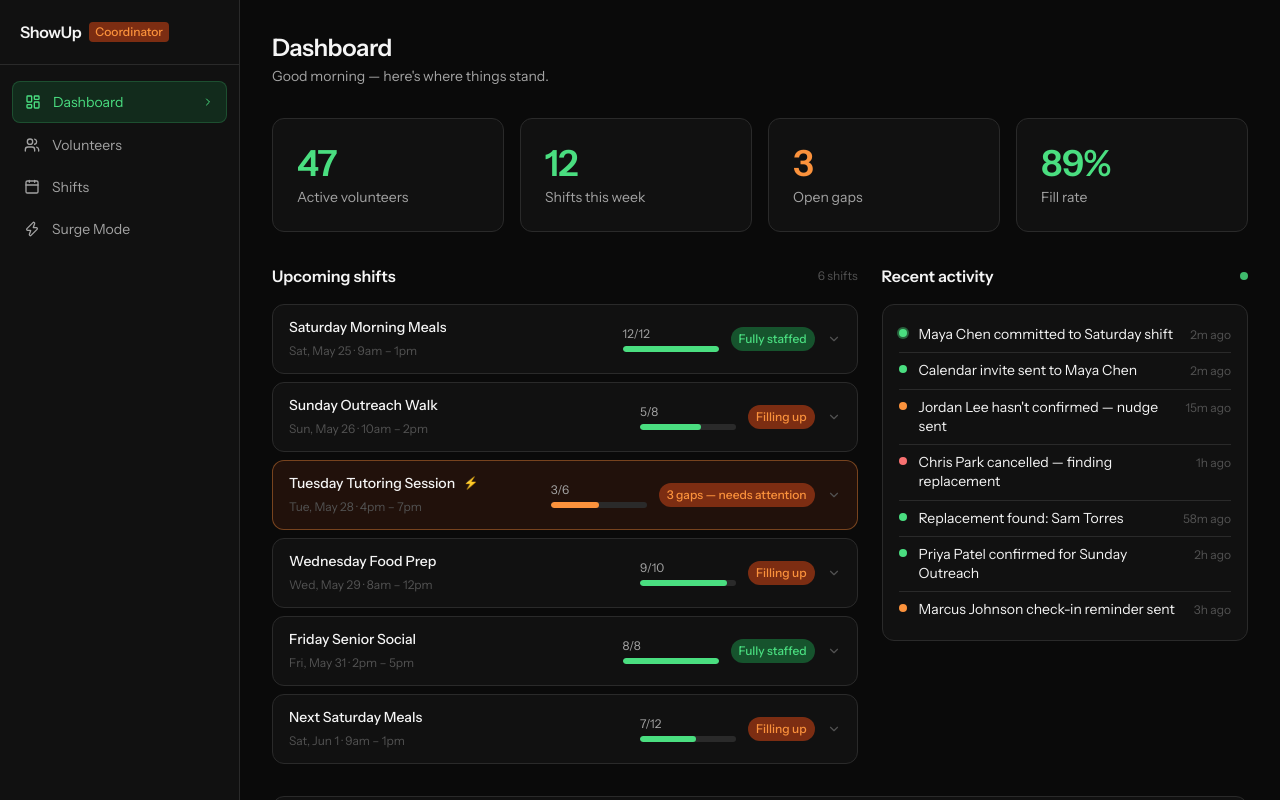
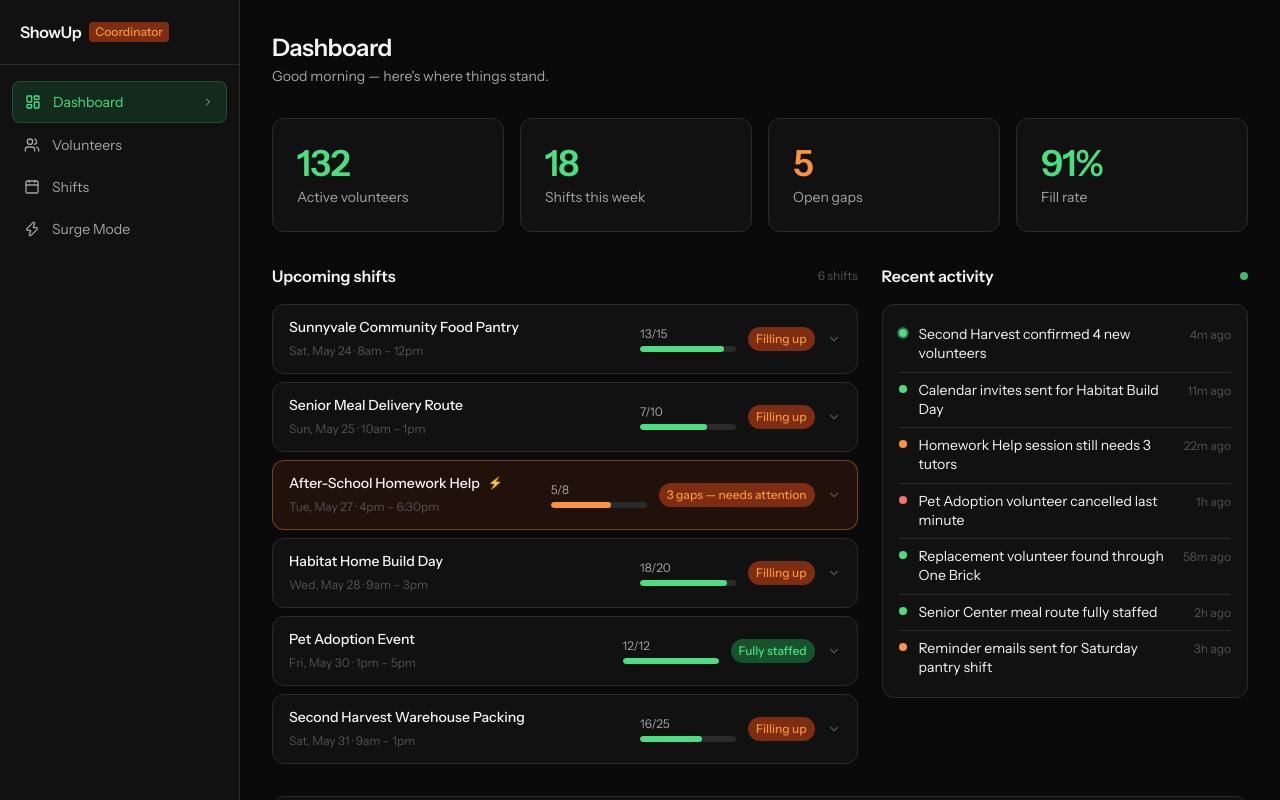
Before and after one commit to GodSquad1/VolunteerConnect, a React (Vite) app: page /coordinator in a window 1280 px wide. Shown: the top 800 px of the page. Built offline with nearby package versions, Linux system fonts and the light colour scheme.

Commit message:
Updated mockData.js

```diff
--- a/src/data/mockData.js
+++ b/src/data/mockData.js
@@ -1,56 +1,85 @@
 export const volunteers = [
   {
     id: 1,
-    name: 'Maya Chen',
-    skills: ['Teaching', 'Admin', 'Languages'],
-    availability: { Mon: ['Morning'], Wed: ['Evening'], Sat: ['Morning', 'Afternoon'] },
-    reliabilityScore: 96,
-    avatar: 'MC',
+    name: 'Sunnyvale Community Services',
+    skills: ['Food Distribution', 'Family Support', 'Case Management'],
+    availability: {
+      Mon: ['Morning', 'Afternoon'],
+      Tue: ['Morning'],
+      Thu: ['Afternoon'],
+      Sat: ['Morning'],
+    },
+    reliabilityScore: 98,
+    avatar: 'SCS',
     color: '#4ADE80',
   },
   {
     id: 2,
-    name: 'Jordan Lee',
-    skills: ['Driving', 'Construction', 'Tech'],
-    availability: { Tue: ['Afternoon'], Thu: ['Morning'], Sat: ['Afternoon'] },
-    reliabilityScore: 78,
-    avatar: 'JL',
+    name: 'Second Harvest of Silicon Valley',
+    skills: ['Food Bank', 'Warehouse Support', 'Community Outreach'],
+    availability: {
+      Tue: ['Morning', 'Afternoon'],
+      Wed: ['Morning'],
+      Fri: ['Morning', 'Afternoon'],
+      Sat: ['Morning'],
+    },
+    reliabilityScore: 96,
+    avatar: 'SH',
     color: '#FB923C',
   },
   {
     id: 3,
-    name: 'Priya Patel',
-    skills: ['First Aid', 'Teaching', 'Creative'],
-    availability: { Mon: ['Evening'], Fri: ['Morning', 'Afternoon'], Sun: ['Morning'] },
-    reliabilityScore: 91,
-    avatar: 'PP',
+    name: 'Sunnyvale Senior Center',
+    skills: ['Senior Care', 'Meal Delivery', 'Social Programs'],
+    availability: {
+      Mon: ['Afternoon'],
+      Wed: ['Morning', 'Afternoon'],
+      Fri: ['Morning'],
+      Sun: ['Afternoon'],
+    },
+    reliabilityScore: 92,
+    avatar: 'SSC',
     color: '#818CF8',
   },
   {
     id: 4,
-    name: 'Sam Torres',
-    skills: ['Cooking', 'Admin', 'Music'],
-    availability: { Wed: ['Morning', 'Afternoon'], Sat: ['Morning'], Sun: ['Afternoon'] },
-    reliabilityScore: 88,
-    avatar: 'ST',
+    name: 'Habitat for Humanity East Bay/Silicon Valley',
+    skills: ['Construction', 'Painting', 'Home Repair'],
+    availability: {
+      Thu: ['Morning'],
+      Fri: ['Morning', 'Afternoon'],
+      Sat: ['Morning', 'Afternoon'],
+    },
+    reliabilityScore: 95,
+    avatar: 'HFH',
     color: '#34D399',
   },
   {
     id: 5,
-    name: 'Chris Park',
-    skills: ['Tech', 'Creative', 'Languages'],
-    availability: { Mon: ['Afternoon'], Thu: ['Evening'], Fri: ['Morning'] },
-    reliabilityScore: 62,
-    avatar: 'CP',
+    name: 'Silicon Valley Pet Project',
+    skills: ['Animal Care', 'Fostering', 'Event Support'],
+    availability: {
+      Tue: ['Evening'],
+      Thu: ['Afternoon'],
+      Sat: ['Morning'],
+      Sun: ['Morning', 'Afternoon'],
+    },
+    reliabilityScore: 89,
+    avatar: 'SVP',
     color: '#F472B6',
   },
   {
     id: 6,
-    name: 'Marcus Johnson',
-    skills: ['Construction', 'Driving', 'First Aid'],
-    availability: { Tue: ['Morning'], Sat: ['Morning', 'Afternoon', 'Evening'], Sun: ['Morning'] },
-    reliabilityScore: 94,
-    avatar: 'MJ',
+    name: 'One Brick Silicon Valley',
+    skills: ['Event Staffing', 'Community Outreach', 'Team Volunteering'],
+    availability: {
+      Wed: ['Evening'],
+      Fri: ['Evening'],
+      Sat: ['Morning', 'Afternoon', 'Evening'],
+      Sun: ['Morning'],
+    },
+    reliabilityScore: 90,
+    avatar: 'OB',
     color: '#FBBF24',
   },
 ];
@@ -58,167 +87,183 @@ export const volunteers = [
 export const shifts = [
   {
     id: 1,
-    name: 'Saturday Morning Meals',
-    date: 'Sat, May 25',
-    time: '9am – 1pm',
+    name: 'Sunnyvale Community Food Pantry',
+    date: 'Sat, May 24',
+    time: '8am – 12pm',
+    capacity: 15,
+    filled: 13,
+    status: 'partial',
+    volunteers: [1, 2, 6],
+  },
+  {
+    id: 2,
+    name: 'Senior Meal Delivery Route',
+    date: 'Sun, May 25',
+    time: '10am – 1pm',
+    capacity: 10,
+    filled: 7,
+    status: 'partial',
+    volunteers: [3, 6],
+  },
+  {
+    id: 3,
+    name: 'After-School Homework Help',
+    date: 'Tue, May 27',
+    time: '4pm – 6:30pm',
+    capacity: 8,
+    filled: 5,
+    status: 'needs-attention',
+    gaps: 3,
+    volunteers: [1, 3],
+  },
+  {
+    id: 4,
+    name: 'Habitat Home Build Day',
+    date: 'Wed, May 28',
+    time: '9am – 3pm',
+    capacity: 20,
+    filled: 18,
+    status: 'partial',
+    volunteers: [4, 6],
+  },
+  {
+    id: 5,
+    name: 'Pet Adoption Event',
+    date: 'Fri, May 30',
+    time: '1pm – 5pm',
     capacity: 12,
     filled: 12,
     status: 'full',
-    volunteers: [1, 3, 4, 6],
-  },
-  {
-    id: 2,
-    name: 'Sunday Outreach Walk',
-    date: 'Sun, May 26',
-    time: '10am – 2pm',
-    capacity: 8,
-    filled: 5,
-    status: 'partial',
-    volunteers: [2, 3, 5],
-  },
-  {
-    id: 3,
-    name: 'Tuesday Tutoring Session',
-    date: 'Tue, May 28',
-    time: '4pm – 7pm',
-    capacity: 6,
-    filled: 3,
-    status: 'needs-attention',
-    gaps: 3,
-    volunteers: [1, 4],
-  },
-  {
-    id: 4,
-    name: 'Wednesday Food Prep',
-    date: 'Wed, May 29',
-    time: '8am – 12pm',
-    capacity: 10,
-    filled: 9,
-    status: 'partial',
-    volunteers: [1, 2, 4, 6],
-  },
-  {
-    id: 5,
-    name: 'Friday Senior Social',
-    date: 'Fri, May 31',
-    time: '2pm – 5pm',
-    capacity: 8,
-    filled: 8,
-    status: 'full',
-    volunteers: [3, 5, 6],
+    volunteers: [5, 6],
   },
   {
     id: 6,
-    name: 'Next Saturday Meals',
-    date: 'Sat, Jun 1',
+    name: 'Second Harvest Warehouse Packing',
+    date: 'Sat, May 31',
     time: '9am – 1pm',
-    capacity: 12,
-    filled: 7,
+    capacity: 25,
+    filled: 16,
     status: 'partial',
-    volunteers: [1, 3],
+    volunteers: [2, 4],
   },
 ];
 
 export const org = {
-  name: 'Sunrise Senior Center',
-  location: 'Oakland, CA',
-  initials: 'SSC',
+  name: 'Sunnyvale Community Services',
+  location: 'Sunnyvale, CA',
+  initials: 'SCS',
   color: '#FB923C',
-  activeVolunteers: 47,
-  shiftsThisWeek: 12,
-  openGaps: 3,
-  fillRate: 89,
+  activeVolunteers: 132,
+  shiftsThisWeek: 18,
+  openGaps: 5,
+  fillRate: 91,
 };
 
 export const activityFeed = [
   {
     id: 1,
     color: 'green',
-    text: 'Maya Chen committed to Saturday shift',
-    time: '2m ago',
+    text: 'Second Harvest confirmed 4 new volunteers',
+    time: '4m ago',
     isPulse: true,
   },
   {
     id: 2,
     color: 'green',
-    text: 'Calendar invite sent to Maya Chen',
-    time: '2m ago',
+    text: 'Calendar invites sent for Habitat Build Day',
+    time: '11m ago',
     isPulse: false,
   },
   {
     id: 3,
     color: 'amber',
-    text: "Jordan Lee hasn't confirmed — nudge sent",
-    time: '15m ago',
+    text: 'Homework Help session still needs 3 tutors',
+    time: '22m ago',
     isPulse: false,
   },
   {
     id: 4,
     color: 'red',
-    text: 'Chris Park cancelled — finding replacement',
+    text: 'Pet Adoption volunteer cancelled last minute',
     time: '1h ago',
     isPulse: false,
   },
   {
     id: 5,
     color: 'green',
-    text: 'Replacement found: Sam Torres',
+    text: 'Replacement volunteer found through One Brick',
     time: '58m ago',
     isPulse: false,
   },
   {
     id: 6,
     color: 'green',
-    text: 'Priya Patel confirmed for Sunday Outreach',
+    text: 'Senior Center meal route fully staffed',
     time: '2h ago',
     isPulse: false,
   },
   {
     id: 7,
     color: 'amber',
-    text: 'Marcus Johnson check-in reminder sent',
+    text: 'Reminder emails sent for Saturday pantry shift',
     time: '3h ago',
     isPulse: false,
   },
   {
     id: 8,
     color: 'green',
-    text: 'Tuesday session fully staffed',
+    text: 'New organization onboarded: Silicon Valley Pet Project',
     time: '4h ago',
     isPulse: false,
   },
   {
     id: 9,
     color: 'green',
-    text: 'New volunteer onboarded: Sam Torres',
+    text: 'Volunteer waitlist opened for Habitat Build Day',
     time: '5h ago',
     isPulse: false,
   },
   {
     id: 10,
     color: 'amber',
-    text: 'Friday Social — 1 spot remaining',
+    text: 'Food Pantry shift has 2 remaining spots',
     time: '6h ago',
     isPulse: false,
   },
 ];
 
 export const matchResult = {
-  orgName: 'Sunrise Senior Center',
-  orgInitials: 'SSC',
+  orgName: 'Sunnyvale Community Services',
+  orgInitials: 'SCS',
   orgColor: '#FB923C',
-  location: 'Oakland, CA',
-  title: 'Weekend Meals Coordinator — Sunrise Senior Center',
+  location: 'Sunnyvale, CA',
+  title: 'Weekend Food Pantry Volunteer — Sunnyvale Community Services',
   personalNote:
-    "Based on what you shared about your grandmother, we think this one is for you. Sunrise serves 200+ seniors every weekend and needs someone who genuinely cares — not just a warm body.",
-  date: 'This Saturday, 9am–1pm',
-  distance: '2.3 miles away',
-  spotsLeft: 4,
+    'Based on your availability and interest in community outreach, this opportunity is an excellent fit. You would directly support local families experiencing food insecurity.',
+  date: 'This Saturday, 8am to 12pm',
+  distance: '1.8 miles away',
+  spotsLeft: 2,
 };
 
 export const surgeVolunteers = [
-  'Marcus J.', 'Priya P.', 'Sam T.', 'Jordan L.', 'Maya C.',
-  'Chris P.', 'Aisha R.', 'David K.', 'Luna M.', 'Omar F.',
-  'Zoe W.', 'Kai T.', 'Sofia B.', 'Raj N.', 'Elena V.',
-  'Tyler S.', 'Nadia H.', 'Ben C.', 'Amara D.', 'Jake L.',
+  'Ava R.',
+  'Noah T.',
+  'Sophia L.',
+  'Ethan K.',
+  'Mia C.',
+  'Lucas P.',
+  'Isabella V.',
+  'Elijah D.',
+  'Charlotte N.',
+  'James W.',
+  'Amelia S.',
+  'Benjamin H.',
+  'Harper Y.',
+  'Daniel G.',
+  'Evelyn F.',
+  'Michael J.',
+  'Abigail M.',
+  'Henry B.',
+  'Ella A.',
+  'Jack Z.',
 ];
```
